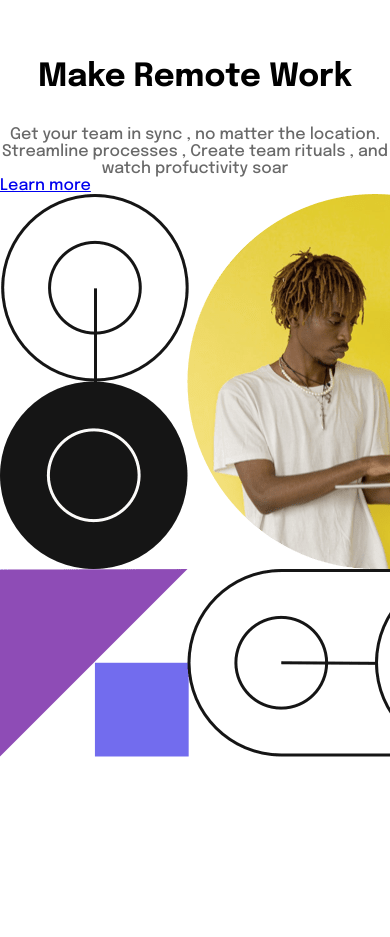
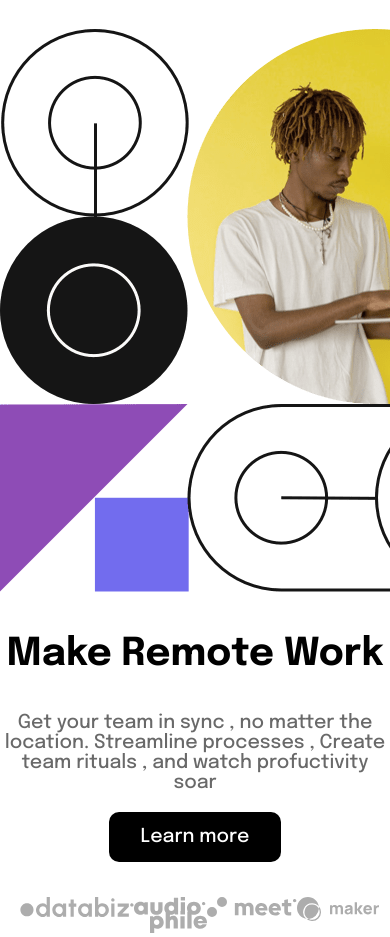
Before and after one commit to arthur1863/intro-section-with-dropdown-navigation-main, a plain HTML site: page index.html in a window 390 px wide. Shown: the part 50-987 px from the top of the page. Before the commit the page ends 844 px from the top, so only its background shows below. Drawn offline with Linux system fonts and the light colour scheme.

Commit message:
fix mobile layour and add learn button and comapanier banner in mobile view

```diff
--- a/index.html
+++ b/index.html
@@ -68,6 +68,20 @@
         <a href="#" class="hero-btn">Learn more</a>
       </div>
     </div>
+    <div class="companies">
+      <div class="company-image">
+        <img src="/images/client-databiz.svg" alt="" />
+      </div>
+      <div class="company-image">
+        <img src="/images/client-audiophile.svg" alt="" />
+      </div>
+      <div class="company-image">
+        <img src="/images/client-meet.svg" alt="" />
+      </div>
+      <div class="company-image">
+        <img src="/images/client-maker.svg" alt="" />
+      </div>
+    </div>
     <script src="script.js"></script>
   </body>
 </html>
--- a/style.css
+++ b/style.css
@@ -115,4 +115,25 @@ body {
   .hero {
     flex-direction: column;
   }
+  .hero-text {
+    order: 0;
+    font-size: larger;
+  }
+  .hero-btn {
+    text-decoration: none;
+    color: white;
+    background-color: black;
+    display: block;
+    width: 9em;
+    padding: 15px;
+    border-radius: 10px;
+    margin: 1em auto;
+    text-align: center;
+  }
+  .companies {
+    display: flex;
+    justify-content: space-between;
+    width: 90%;
+    margin: 0 auto;
+  }
 }
```
